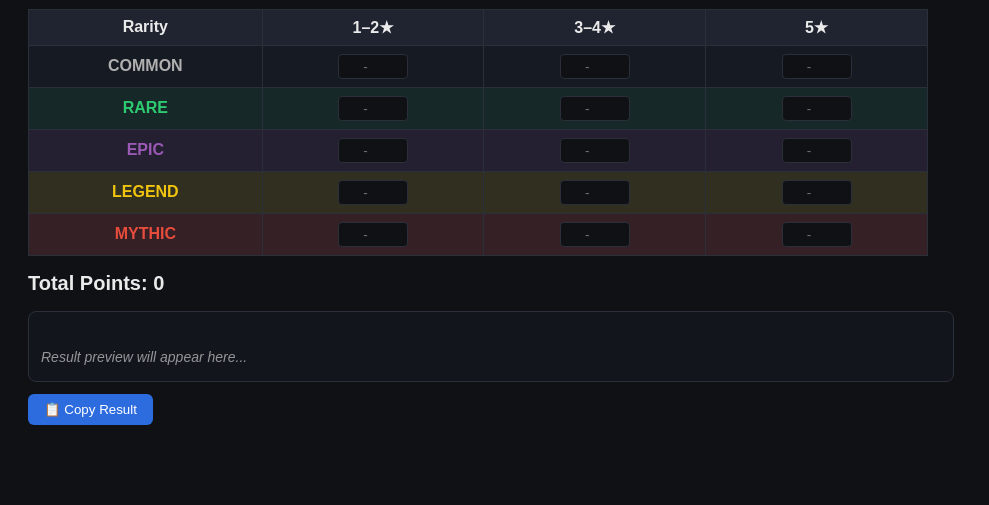
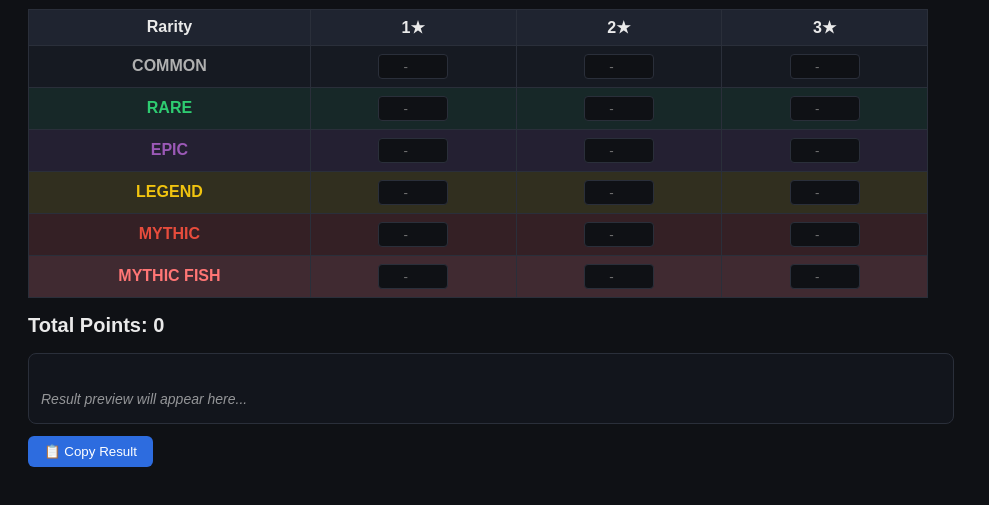
Before and after one commit to DatNguyenCtk38/Timer, a plain HTML site: page Calculator/index.html in a window 1280 px wide. Shown: the part 79-584 px from the top of the page, without its empty margins (0-989 px from the left). Drawn offline with Linux system fonts and the light colour scheme.

Commit message:
Add MYTHIC_FISH rarity and update related logic

```diff
--- a/Calculator/index.html
+++ b/Calculator/index.html
@@ -68,6 +68,7 @@ input.filled {
 .EPIC { color: #9b59b6; }
 .LEGEND { color: #f1c40f; }
 .MYTHIC { color: #e74c3c; }
+.MYTHIC_FISH { color: #ff7675; }
 
 /* ===== Background rows ===== */
 tr.bg-COMMON { background: #161a22; }
@@ -75,6 +76,7 @@ tr.bg-RARE { background: rgba(46,204,113,.08); }
 tr.bg-EPIC { background: rgba(155,89,182,.10); }
 tr.bg-LEGEND { background: rgba(241,196,15,.12); }
 tr.bg-MYTHIC { background: rgba(231,76,60,.14); }
+tr.bg-MYTHIC_FISH { background: rgba(255,118,117,.18); }
 
 /* ===== Button ===== */
 button {
@@ -139,9 +141,9 @@ button:hover {
 <thead>
 <tr>
   <th>Rarity</th>
-  <th>1–2★</th>
-  <th>3–4★</th>
-  <th>5★</th>
+  <th>1★</th>
+  <th>2★</th>
+  <th>3★</th>
 </tr>
 </thead>
 <tbody id="table-body"></tbody>
@@ -168,14 +170,15 @@ let isPreviewEdited = false;
 
 /* ===== Point table (0★ REMOVED) ===== */
 const pointTable = {
-  COMMON:  [15, 30, 90],
-  RARE:    [45, 90, 270],
-  EPIC:    [75, 150, 450],
-  LEGEND:  [150, 300, 900],
-  MYTHIC:  [450, 900, 2700]
+  COMMON:       [15, 30, 90],
+  RARE:         [45, 90, 270],
+  EPIC:         [75, 150, 450],
+  LEGEND:       [150, 300, 900],
+  MYTHIC:       [450, 900, 2700],
+  MYTHIC_FISH:  [1350, 2400, 8100]
 };
 
-const starLabels = ["1-2*", "3-4*", "5*"];
+const starLabels = ["1★", "2★", "3★"];
 const tableBody = document.getElementById("table-body");
 
 /* ===== Build table ===== */
@@ -183,7 +186,9 @@ Object.keys(pointTable).forEach(rarity => {
   const row = document.createElement("tr");
   row.className = `bg-${rarity}`;
   row.innerHTML = `
-    <td class="${rarity}"><b>${rarity}</b></td>
+    <td class="${rarity}">
+      <b>${rarity.replace("_", " ")}</b>
+    </td>
     ${pointTable[rarity].map((_, i) => `
       <td>
         <input type="number" min="0" placeholder="-"
@@ -208,7 +213,6 @@ function calculate() {
 
   document.getElementById("totalPoint").innerText = total;
 
-  // reset preview if numbers change
   isPreviewEdited = false;
   updatePreview();
 }
@@ -228,6 +232,7 @@ function updatePreview() {
 
   let lines = [];
   let rarityCount = {
+    MYTHIC_FISH: 0,
     MYTHIC: 0,
     LEGEND: 0,
     EPIC: 0,
@@ -248,7 +253,7 @@ function updatePreview() {
     totalItems += qty;
 
     lines.push(
-      `<span class="${rarity}">${rarity}</span> Material ${star} : <b>${qty}</b>`
+      `<span class="${rarity}">${rarity.replace("_", " ")}</span> Material ${star} : <b>${qty}</b>`
     );
   });
 
@@ -260,7 +265,9 @@ function updatePreview() {
 
   const summary = Object.entries(rarityCount)
     .filter(([_, count]) => count > 0)
-    .map(([rarity, count]) => `<b>${count}</b> <span class="${rarity}">${rarity}</span>`)
+    .map(([rarity, count]) =>
+      `<b>${count}</b> <span class="${rarity}">${rarity.replace("_", " ")}</span>`
+    )
     .join(" ");
 
   preview.innerHTML = `
```
